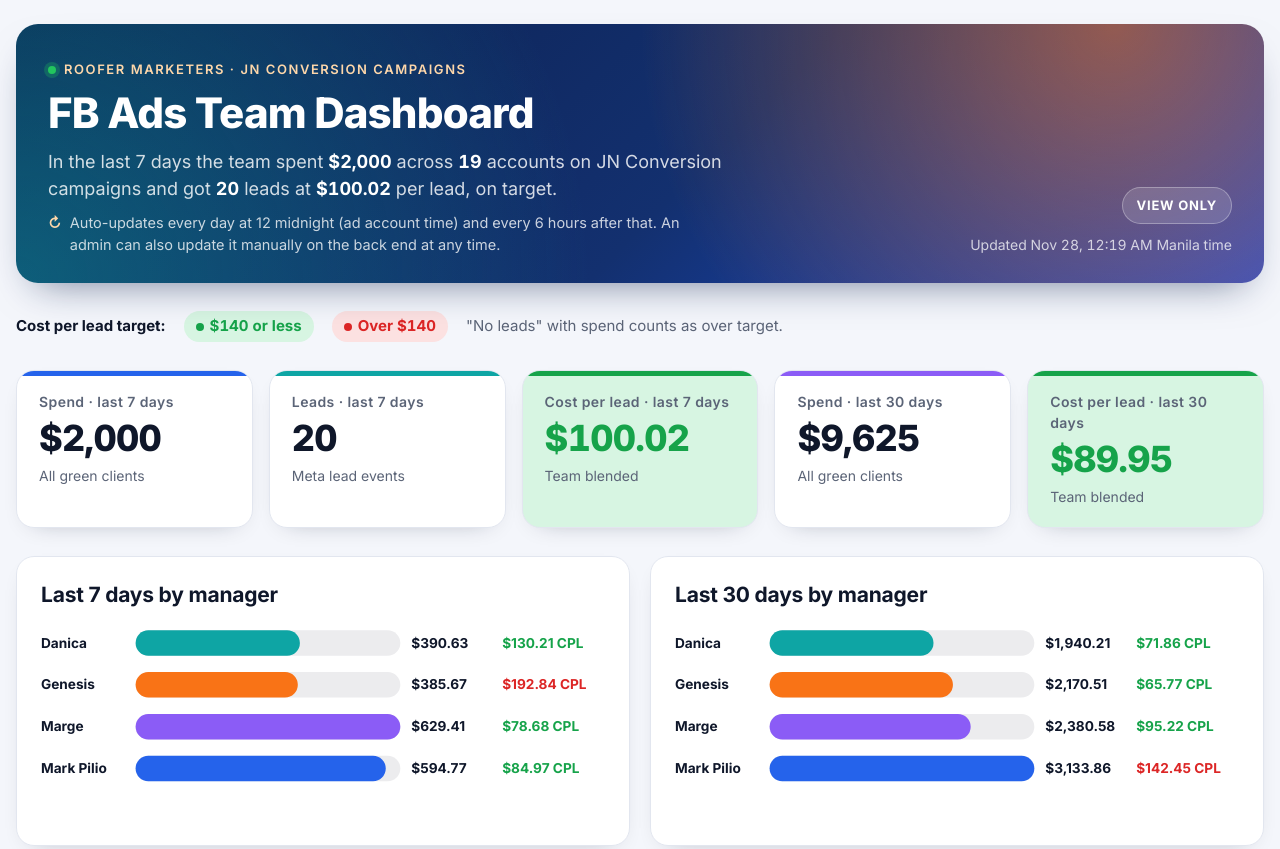
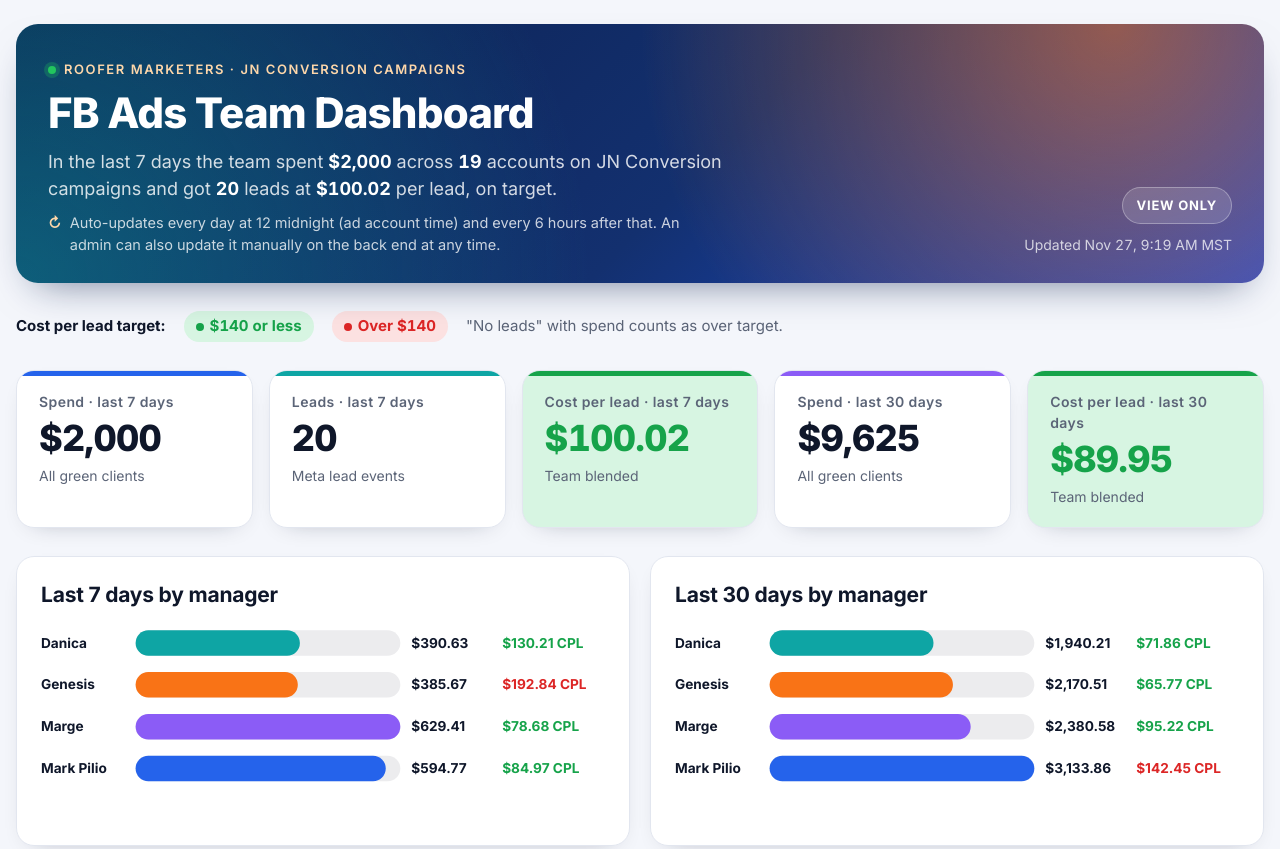
Before and after one commit to markpillo2022-jn/weekly-report, a plain HTML site: page index.html in a window 1280 px wide. Shown: the top 849 px of the page. Drawn offline with Linux system fonts and the light colour scheme.

Commit message:
Show updated time in Utah time (#10)
* Add Mark Pilio Onboarding box (pre-launch clients from ClickUp)

New box under Mark Pilio's table: his open tasks on the ClickUp onboarding
list OB - (Facebook Ads), grouped by client, launched clients left out.
Shows start date, latest task, AM, stage, days since start, last activity
and the latest ClickUp comment. build_data.py builds it from new RAW files
listed in NIGHTLY.md step 4b; a failure there never blocks the ads numbers.

Co-Authored-By: Claude Opus 5.5 <noreply@anthropic.com>
Claude-Session: https://claude.ai/code/session_01K5MccVRqEUQnzWoAvhgwiW

* Ignore Python cache

Co-Authored-By: Claude Opus 5.5 <noreply@anthropic.com>
Claude-Session: https://claude.ai/code/session_01K5MccVRqEUQnzWoAvhgwiW

* Onboarding box: rename comment column to Summary, add typed Overall status

Overall status is what Mark types per client on the team dashboard
(store data/team/ob_status). NIGHTLY.md step 4b now saves it as
RAW/ob_status.json and build_data.py copies it into each client row.

Co-Authored-By: Claude Opus 5.5 <noreply@anthropic.com>
Claude-Session: https://claude.ai/code/session_01K5MccVRqEUQnzWoAvhgwiW

* Add show/hide arrow to each manager box and the onboarding box

Co-Authored-By: Claude Opus 5.5 <noreply@anthropic.com>
Claude-Session: https://claude.ai/code/session_01K5MccVRqEUQnzWoAvhgwiW

* Bigger summary tiles in each manager and onboarding header

Co-Authored-By: Claude Opus 5.5 <noreply@anthropic.com>
Claude-Session: https://claude.ai/code/session_01K5MccVRqEUQnzWoAvhgwiW

* Onboarding: Overall status dropdown and five status tiles

Co-Authored-By: Claude Opus 5.5 <noreply@anthropic.com>
Claude-Session: https://claude.ai/code/session_01K5MccVRqEUQnzWoAvhgwiW

* Onboarding: dropdown-only colored status, add Blocked

Co-Authored-By: Claude Opus 5.5 <noreply@anthropic.com>
Claude-Session: https://claude.ai/code/session_01K5MccVRqEUQnzWoAvhgwiW

* Onboarding: rename Blocked to On hold

Co-Authored-By: Claude Opus 5.5 <noreply@anthropic.com>
Claude-Session: https://claude.ai/code/session_01K5MccVRqEUQnzWoAvhgwiW

* Data: apply onboarding status picks

Co-Authored-By: Claude Opus 5.5 <noreply@anthropic.com>
Claude-Session: https://claude.ai/code/session_01K5MccVRqEUQnzWoAvhgwiW

* Show updated time in Utah time (MST/MDT)

Co-Authored-By: Claude Opus 5.5 <noreply@anthropic.com>
Claude-Session: https://claude.ai/code/session_01K5MccVRqEUQnzWoAvhgwiW

---------

Co-authored-by: Claude <noreply@anthropic.com>

```diff
--- a/index.html
+++ b/index.html
@@ -288,7 +288,7 @@
   let TARGET = 140;
   const status = (cpl, spend) => (cpl == null ? (spend > 0 ? 'bad' : '') : (cpl <= TARGET ? 'good' : 'bad'));
   const el = (tag, cls, text) => { const e = document.createElement(tag); if (cls) e.className = cls; if (text != null) e.textContent = text; return e; };
-  const when = (iso) => new Date(iso).toLocaleString('en-US', { timeZone: 'Asia/Manila', month: 'short', day: 'numeric', hour: 'numeric', minute: '2-digit' }) + ' Manila time';
+  const when = (iso) => new Date(iso).toLocaleString('en-US', { timeZone: 'America/Denver', timeZoneName: 'short', month: 'short', day: 'numeric', hour: 'numeric', minute: '2-digit' });
 
   function cplNode(v, spend) {
     const st = status(v, spend);
```
